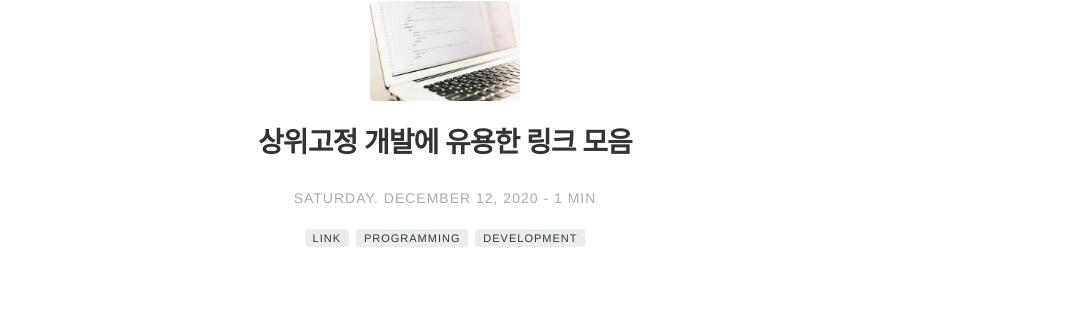
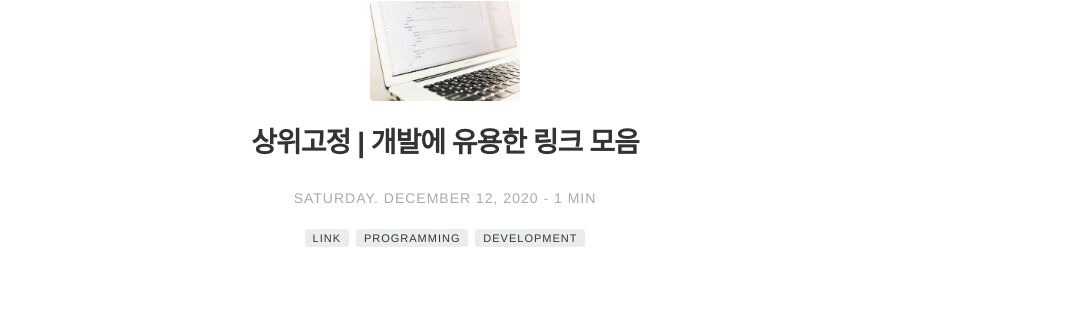
Before and after one commit to Pie001/pie001.github.io, a Jekyll site: the page built from _posts/2020-12-12-0000.md, in a window 1280 px wide. Shown: the part 124-438 px from the top of the page, without its empty margins (195-1280 px from the left). Built offline with Jekyll 4.4.1, drawn with Linux system fonts in a browser that asks for light colours; comment, search, counter and statistics services are not loaded.

Commit message:
Update 2020-12-12-0000.md

```diff
--- a/_posts/2020-12-12-0000.md
+++ b/_posts/2020-12-12-0000.md
@@ -1,5 +1,5 @@
 ---
-title: 상위고정 개발에 유용한 링크 모음
+title: 상위고정 | 개발에 유용한 링크 모음
 layout: post
 date: 2020-12-12 00:00
 image: /assets/images/post_header.jpg
```
